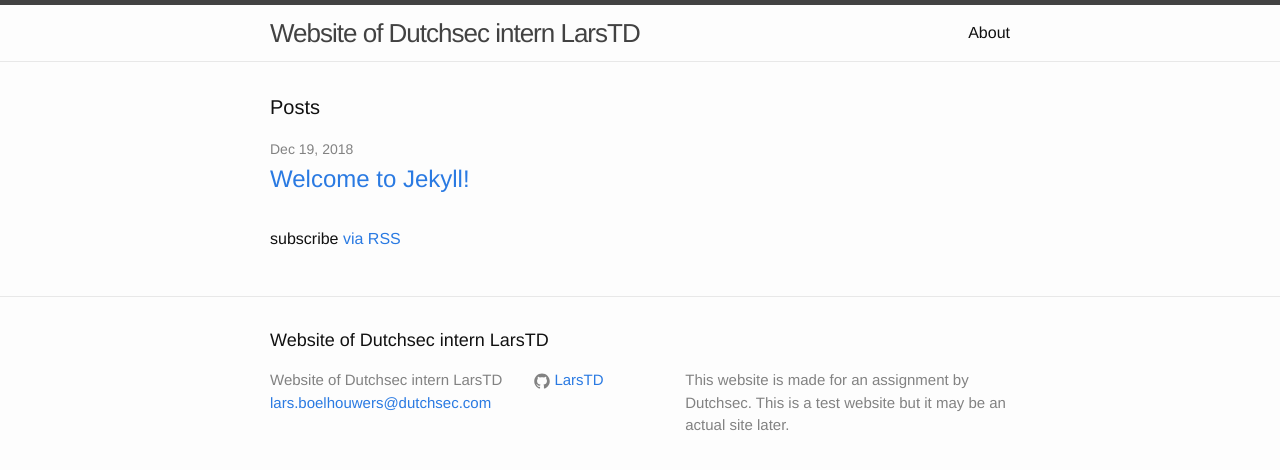
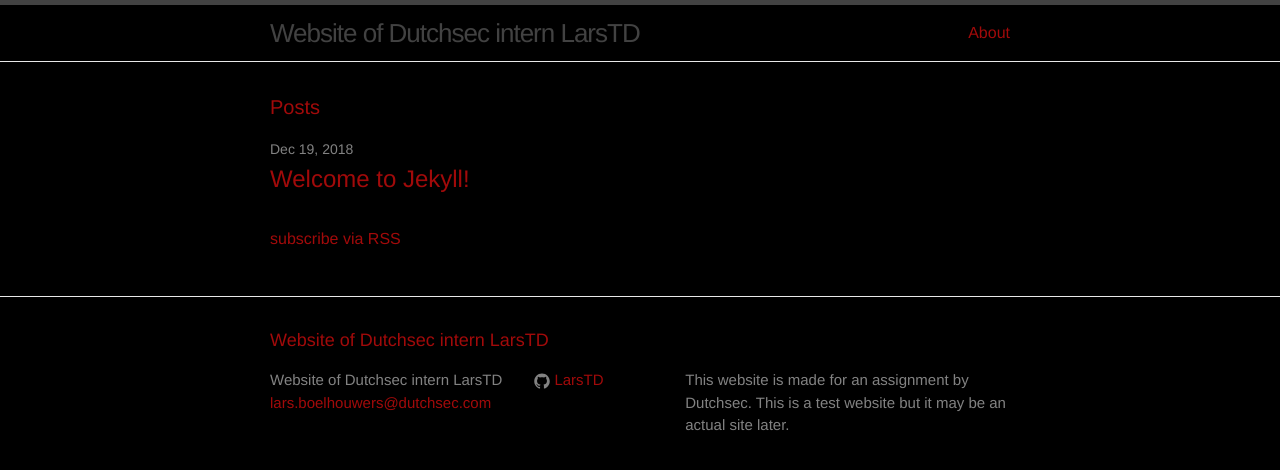
Before and after one commit to LarsTD/LarsTD.github.io, a Jekyll site: the page built from index.html, in a window 1280 px wide. Shown: the top 470 px of the page. Built offline with Jekyll 4.4.1, drawn with Linux system fonts in a browser that asks for light colours.

Commit message:
Website changes

```diff
--- a/css/main.scss
+++ b/css/main.scss
@@ -14,9 +14,9 @@ $base-line-height: 1.5;
 
 $spacing-unit:     30px;
 
-$text-color:       #111;
-$background-color: #fdfdfd;
-$brand-color:      #2a7ae2;
+$text-color:       #A10A0A;
+$background-color: #000000;
+$brand-color:      #A10A0A;
 
 $grey-color:       #828282;
 $grey-color-light: lighten($grey-color, 40%);
```
Also changed, not shown: 5 other files.
